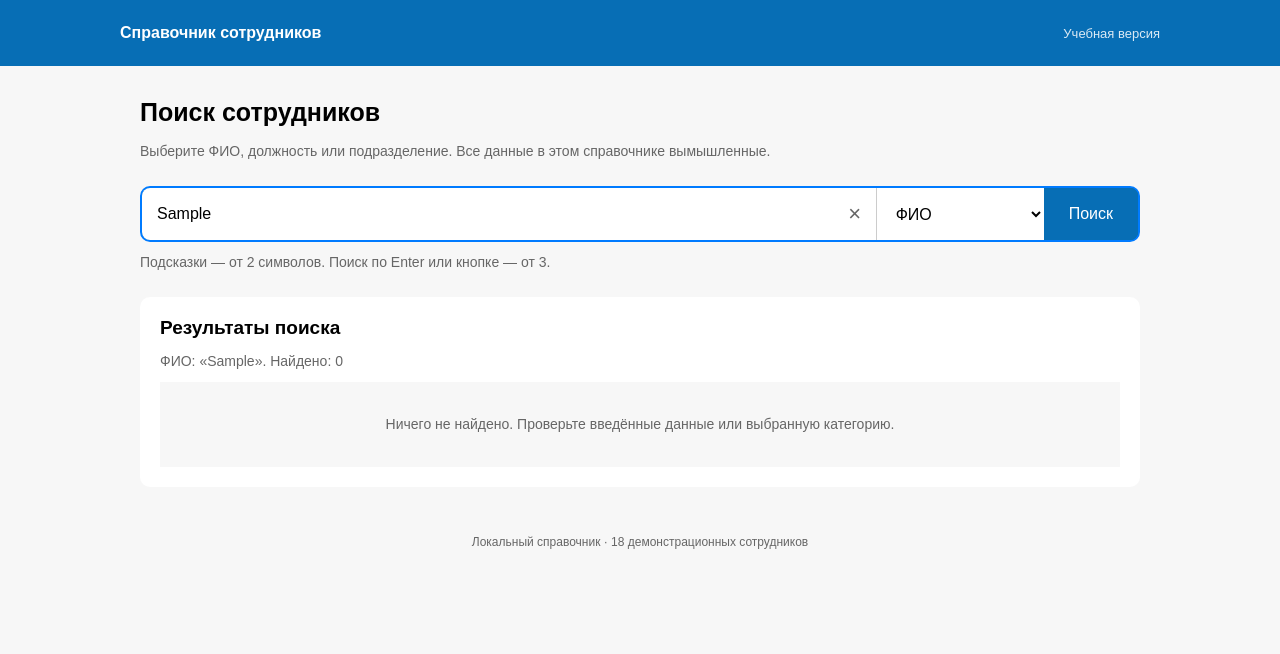
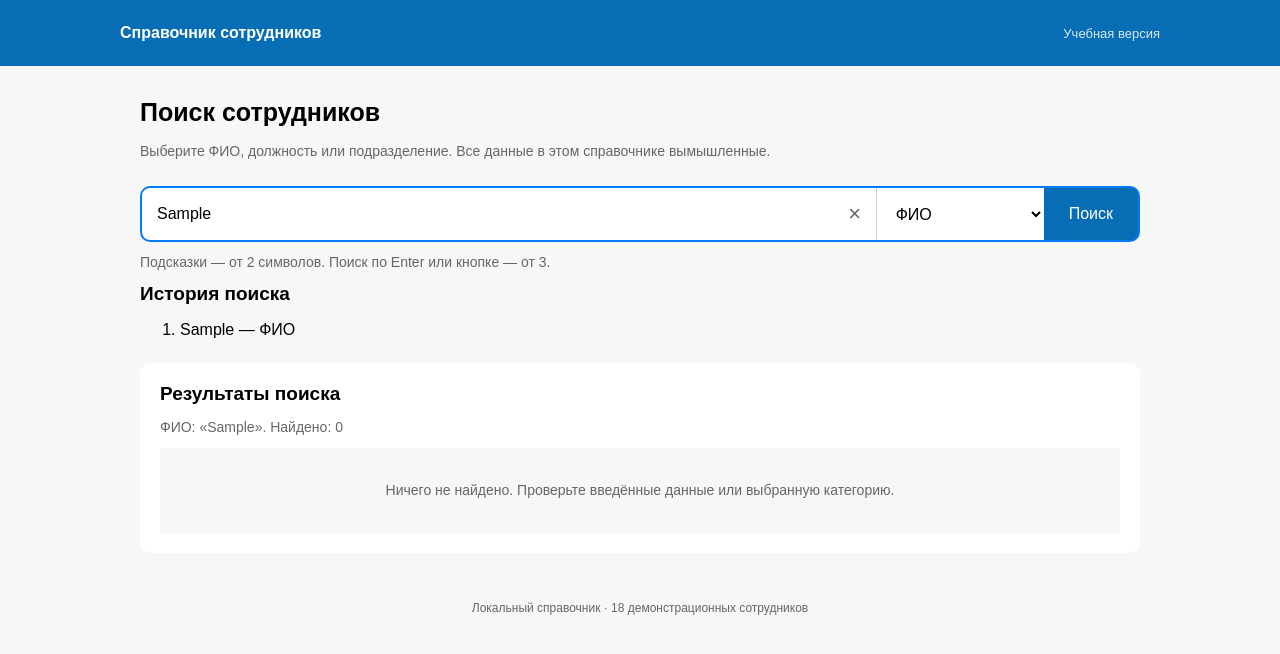
Before and after one commit to whyamiherewhyamihere/phonebook, a React (Vite) app: page / in a window 1280 px wide. Both pictures are taken after typing "Sample" into the empty fields and a click on the button "Поиск". Shown: the top 654 px of the page. Built offline with nearby package versions, Linux system fonts and the light colour scheme.

Commit message:
Добавить отображение истории поиска

```diff
--- a/src/App.tsx
+++ b/src/App.tsx
@@ -3,6 +3,7 @@ import { ThemeProvider, createGlobalStyle } from 'styled-components';
 import { lightTheme } from './theme/themes';
 import { SearchBar } from './components/SearchBar/SearchBar';
 import { EmployeeList } from './components/EmployeesTable/EmployeeList';
+import { SearchHistory } from './components/SearchHistory/SearchHistory';
 
 const GlobalStyle = createGlobalStyle`
   * { box-sizing: border-box; }
@@ -34,6 +35,7 @@ export default function App() {
       <h1>Поиск сотрудников</h1>
       <p className="intro">Выберите ФИО, должность или подразделение. Все данные в этом справочнике вымышленные.</p>
       <SearchBar />
+      <SearchHistory />
       <EmployeeList />
     </main>
     <footer>Локальный справочник · 18 демонстрационных сотрудников</footer>
--- /dev/null
+++ b/src/components/SearchHistory/SearchHistory.tsx
@@ -0,0 +1,33 @@
+import React from 'react';
+import { usePhonebookStore } from '../../store/phonebookStore';
+import { categoryLabels } from '../../types';
+
+export function SearchHistory() {
+  const searchHistory = usePhonebookStore(function (state) {
+    return state.searchHistory;
+  });
+const historyItems = searchHistory.map(function (entry, index){
+    return(
+        <li key={index}>
+            {entry.value} — {categoryLabels[entry.category]}
+        </li>
+    );
+}
+);
+
+if (searchHistory.length === 0) {
+  return (
+    <section>
+      <h2>История поиска</h2>
+      <p>История пока пуста.</p>
+    </section>
+  );
+}
+
+return (
+  <section>
+    <h2>История поиска</h2>
+    <ol>{historyItems}</ol>
+  </section>
+);
+}
```
